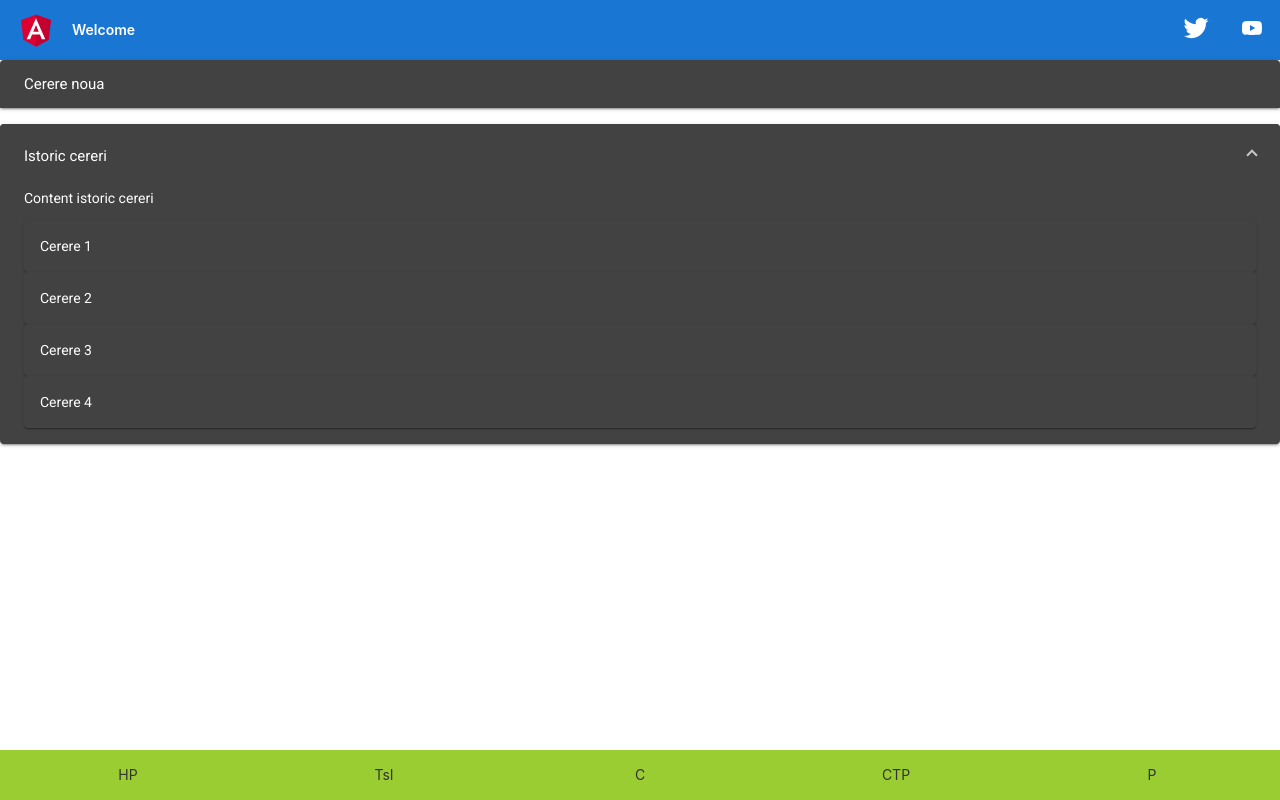
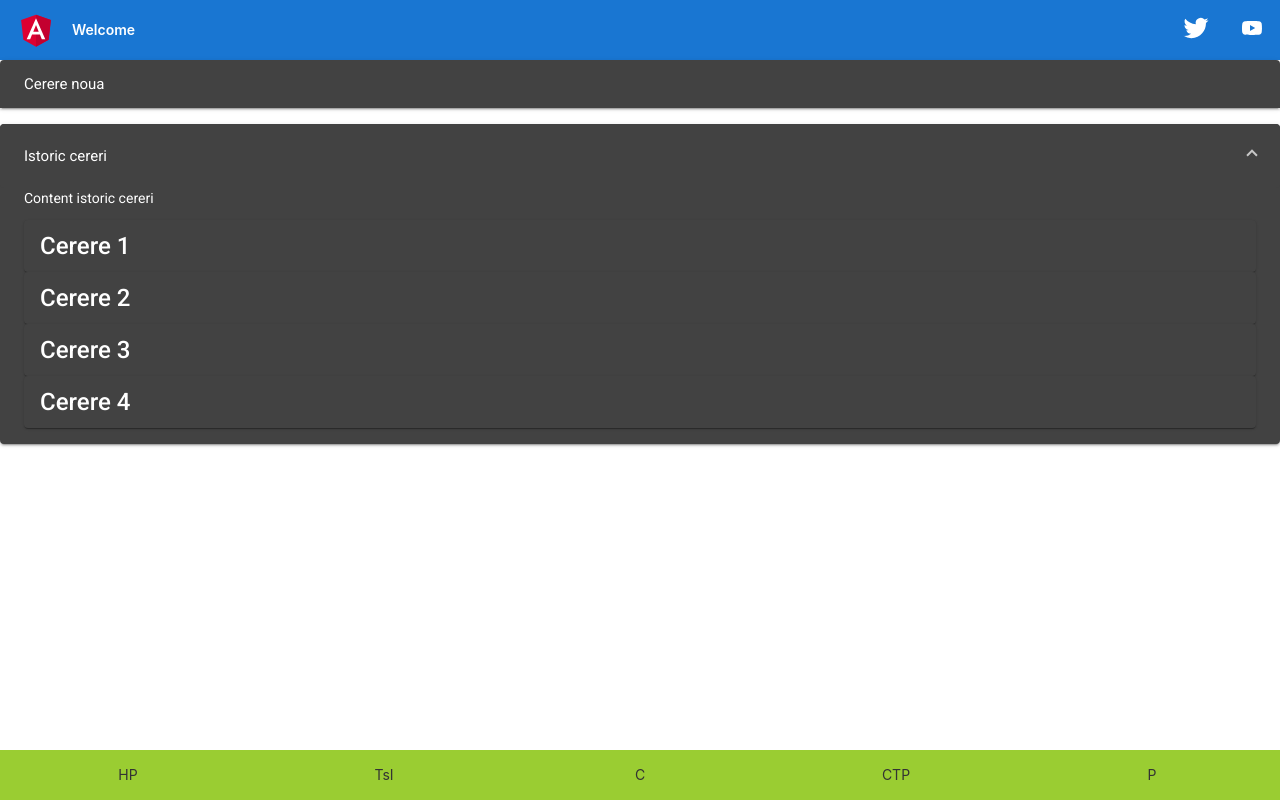
Before and after one commit to adinauifi/BudHackFrontend, an Angular app: page /Cereri in a window 1280 px wide. Both pictures are taken after a click on the button "Istoric cereri". Built offline with nearby package versions, Linux system fonts and the light colour scheme.

Commit message:
update help.pdf

```diff
--- a/src/app/components/cereri/cereri.component.html
+++ b/src/app/components/cereri/cereri.component.html
@@ -61,7 +61,10 @@
       <p>Content istoric cereri</p>
       <div *ngFor="let cerere of cereri">
         <mat-card>
-            {{cerere.name}}
+            <mat-card-title>
+                {{cerere.name}}
+            </mat-card-title>
+
         </mat-card>
 
       </div>
```
